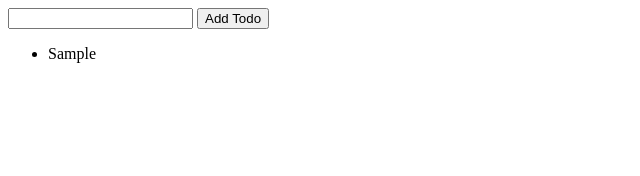
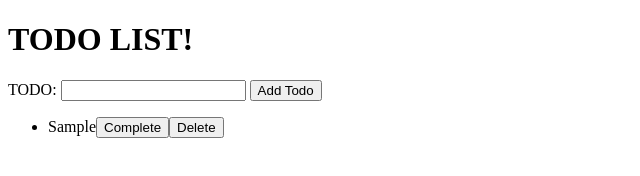
Before and after one commit to Rizzshen/HiveTypeScript, a website with bundled scripts: page index.html in a window 1280 px wide. Both pictures are taken after typing "Sample" into the empty fields and a click on the button "Add Todo". Shown: the whole page, without its empty margins (0-640 px from the left). Built offline with nearby package versions, Linux system fonts and the light colour scheme.

Commit message:
finished todo-app with typescript

```diff
--- a/index.html
+++ b/index.html
@@ -6,6 +6,8 @@
     <title>Document</title>
   </head>
   <body>
+    <h1>TODO LIST!</h1>
+    <label>TODO:</label>
     <input id="todo-input" type="text" />
     <button id="add-button">Add Todo</button>
 
--- a/src/index.ts
+++ b/src/index.ts
@@ -1,24 +1,23 @@
-
 interface Todo {
   id: number;
   title: string;
   completed: boolean;
 }
 const savedTodos = localStorage.getItem("todos");
-let todos: Todo[] = savedTodos? JSON.parse(savedTodos) : [];
+let todos: Todo[] = savedTodos ? JSON.parse(savedTodos) : [];
 
 function addTodos(title: string): void {
   todos.push({ id: Date.now(), title: title, completed: false });
   localStorage.setItem("todos", JSON.stringify(todos));
 }
 
-function removeTodo(id: number): void{
-  todos = todos.filter(todo => todo.id !== id);
+function removeTodo(id: number): void {
+  todos = todos.filter((todo) => todo.id !== id);
   localStorage.setItem("todos", JSON.stringify(todos));
 }
 
 function toggleTodo(id: number): void {
-  const todo = todos.find(todo => todo.id === id);
+  const todo = todos.find((todo) => todo.id === id);
   if (todo) {
     todo.completed = !todo.completed;
     localStorage.setItem("todos", JSON.stringify(todos));
@@ -26,10 +25,10 @@ function toggleTodo(id: number): void {
 }
 
 const todoInput = document.getElementById("todo-input") as HTMLInputElement;
-const addButton = document.getElementById("add-button")as HTMLButtonElement;
+const addButton = document.getElementById("add-button") as HTMLButtonElement;
 const todoList = document.getElementById("todo-list") as HTMLUListElement;
 
-if(addButton && todoInput && todoList) {
+if (addButton && todoInput && todoList) {
   addButton.addEventListener("click", () => {
     const title = todoInput.value.trim();
     if (title) {
@@ -40,13 +39,28 @@ if(addButton && todoInput && todoList) {
   });
 }
 function renderTodos(): void {
-  if(todoList) {
+  if (todoList) {
     todoList.innerHTML = "";
-    todos.forEach(todo => {
+    todos.forEach((todo) => {
       const li = document.createElement("li");
       li.textContent = todo.title;
+      const completeButton = document.createElement("button");
+      completeButton.textContent = "Complete";
+      completeButton.addEventListener("click", () => {
+        toggleTodo(todo.id);
+        renderTodos();
+      });
+      const deleteButton = document.createElement("button");
+      deleteButton.textContent = "Delete";
+      deleteButton.addEventListener("click", () => {
+        removeTodo(todo.id);
+        renderTodos();
+      });
       li.style.textDecoration = todo.completed ? "line-through" : "none";
+      li.appendChild(completeButton);
+      li.appendChild(deleteButton);
       todoList.appendChild(li);
     });
   }
 }
+renderTodos();
```
Also changed, not shown: dist/index.js, 1 other file.
